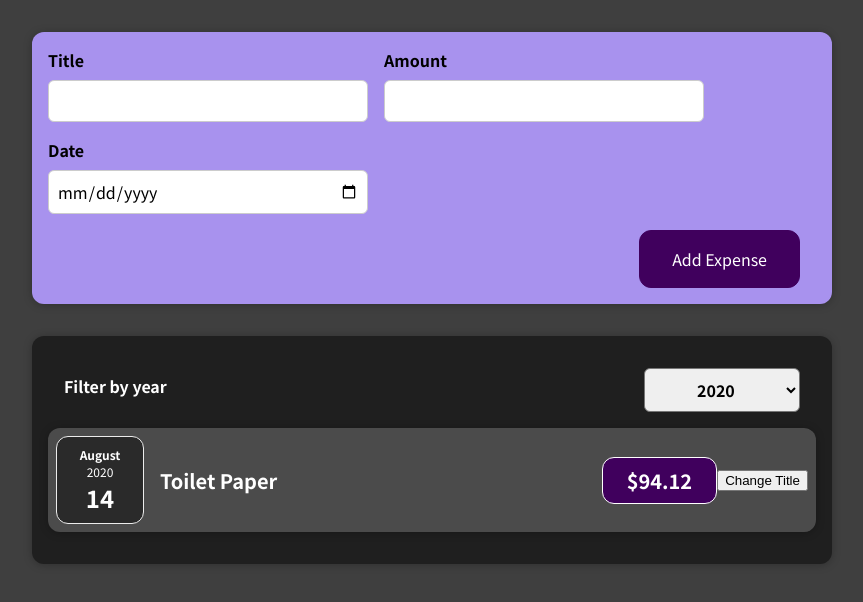
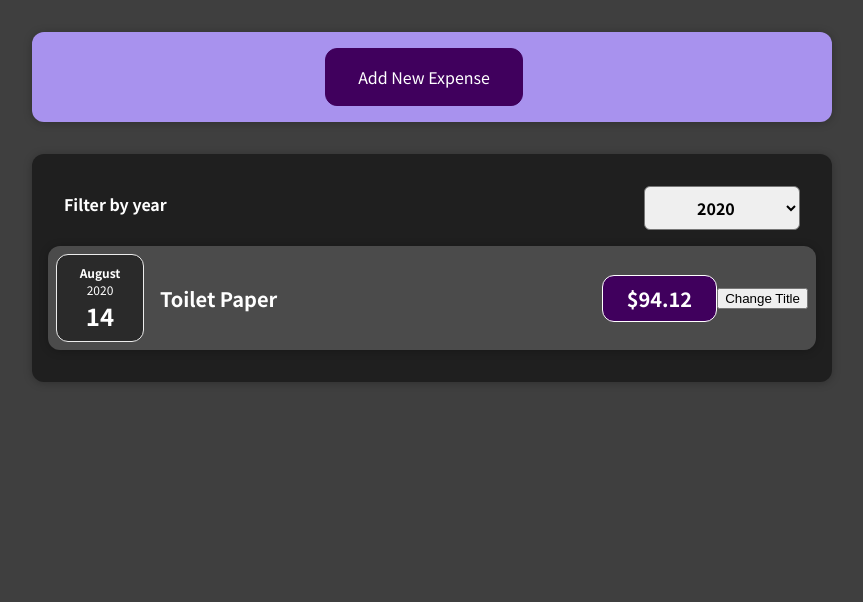
Before and after one commit to lulla-by/React_maiximilian_01, a React (Create React App) app: page / in a window 1280 px wide. Shown: the top 602 px of the page, without its empty margins (208-1071 px from the left). Built offline with nearby package versions, Linux system fonts and the light colour scheme.

Commit message:
조건부 렌더링 과제 - 기본값은 폼이 안보이는상태 - Add New Expense버튼을 클릭하면 폼이 보이게 -cancel을 누르거나 제출하면 폼이 닫히게 구현

```diff
--- a/src/components/NewExpense/ExpenseForm.jsx
+++ b/src/components/NewExpense/ExpenseForm.jsx
@@ -1,7 +1,7 @@
 import React, { useState } from "react";
 import "./ExpenseForm.css";
 
-const ExpenseForm = ({onSaveExpensData}) => {
+const ExpenseForm = ({onSaveExpensData,stopEditingHandler}) => {
   // 1. 여러개의 state를 가지는 방법
   const [enteredTitle, setEnteredTitle] = useState("");
   const [enteredAmount, setEnteredAmount] = useState("");
@@ -55,6 +55,7 @@ const ExpenseForm = ({onSaveExpensData}) => {
     setEnteredTitle("");
     setEnteredAmount("");
     setEnteredDate("");
+    stopEditingHandler()
   };
 
   return (
@@ -91,6 +92,7 @@ const ExpenseForm = ({onSaveExpensData}) => {
         </div>
       </div>
       <div className="new-expense__actions">
+        <button type="button" onClick={stopEditingHandler}>Cancel</button>
         <button type="submit">Add Expense</button>
         {/* 버튼의 타입이 서브밋이면 폼대신 클릭될경우 이 전체 폼 요소는 수신할 수 있는 이벤트를 생략 */}
       </div>
--- a/src/components/NewExpense/NewExpense.jsx
+++ b/src/components/NewExpense/NewExpense.jsx
@@ -1,28 +1,42 @@
-import React from 'react';
-import './NewExpense.css';
-import ExpenseForm from './ExpenseForm';
+import React, { useState } from "react";
+import "./NewExpense.css";
+import ExpenseForm from "./ExpenseForm";
 
-const NewExpense = ({onAddExpense}) => {
+const NewExpense = ({ onAddExpense }) => {
+  const [formState, setFormState] = useState(false);
   //expenseForm 컴포넌트에서(자식) 만든 expenseData를 NewExpense컴포넌트로(부모) 가져오고 싶을때
-  const saveExpenseDataHandler = (enteredExpenseData) =>{
+  const saveExpenseDataHandler = (enteredExpenseData) => {
     // 중요한 것은 매개변수
     const expenseData = {
       ...enteredExpenseData,
-      id:Math.random().toString()
+      id: Math.random().toString(),
     };
     // console.log(expenseData)
-    onAddExpense(expenseData)
+    onAddExpense(expenseData);
+  };
+
+  const onChangeFormState = () => {
+    setFormState(!formState);
+  };
+  const stopEditingHandler=()=>{
+    setFormState(false)
   }
 
+  let show = <button onClick={onChangeFormState}>Add New Expense</button>;
+  if (formState == true) {
+    show = <ExpenseForm onSaveExpensData={saveExpenseDataHandler} stopEditingHandler={stopEditingHandler} />;
+  }
+
+
   return (
-    <div className='new-expense'>
-      <ExpenseForm onSaveExpensData={saveExpenseDataHandler}/>
+    <div className="new-expense">
+      {show}
       {/* onSaveExpensData (이름은 정하기 나름), 이 속성에 대한 값은 함수여야함
       이 함수는 컴포넌트 내부에서 어떠한 일이 벌어질 경우 작동되는 함수*/}
       {/* 사용자 지정 ExpenseForm 컴포넌트 안에 있는 onSaveExpensData속성은 값으로 이 함수를 받음*/}
       {/* 함수를 가리키기만 하는 이유는 그 함수가 ExpenseForm으로 전달되게 하기 위해서*/}
     </div>
-  )
-}
+  );
+};
 
-export default NewExpense
+export default NewExpense;
```
